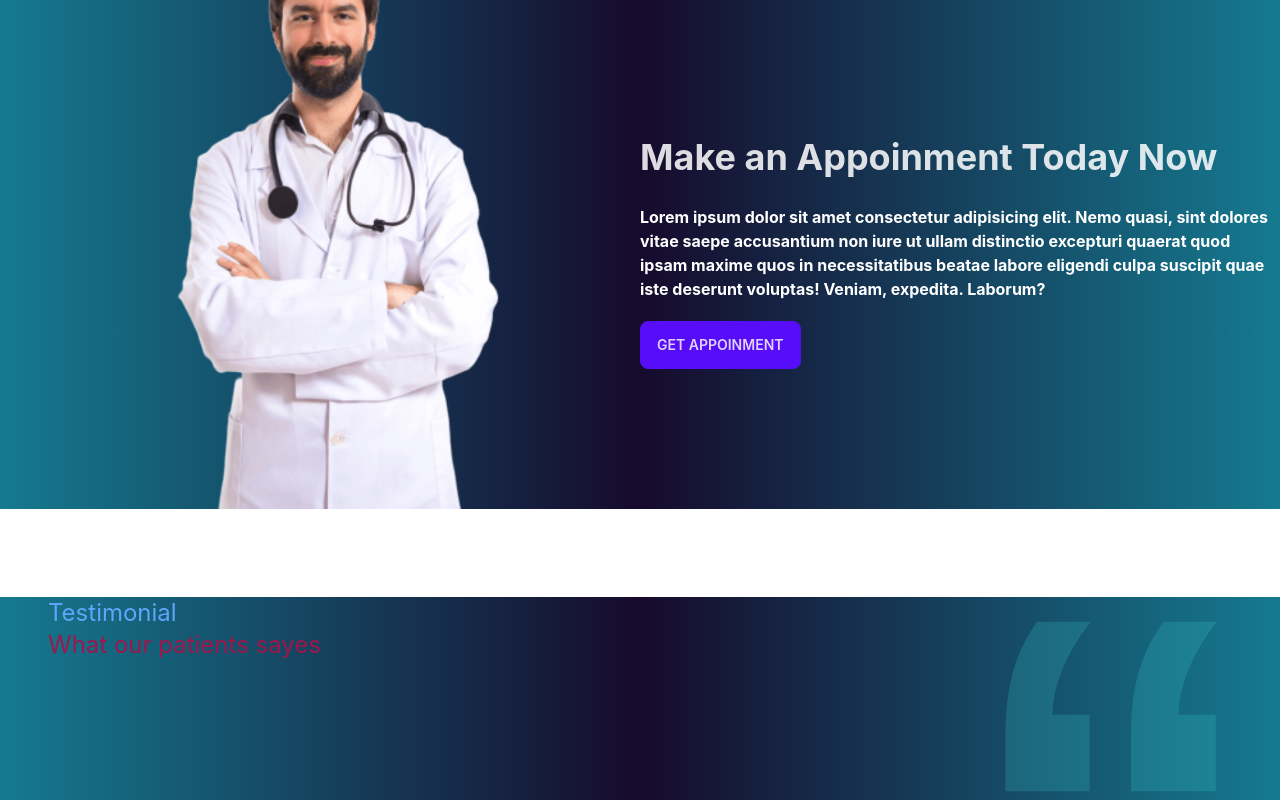
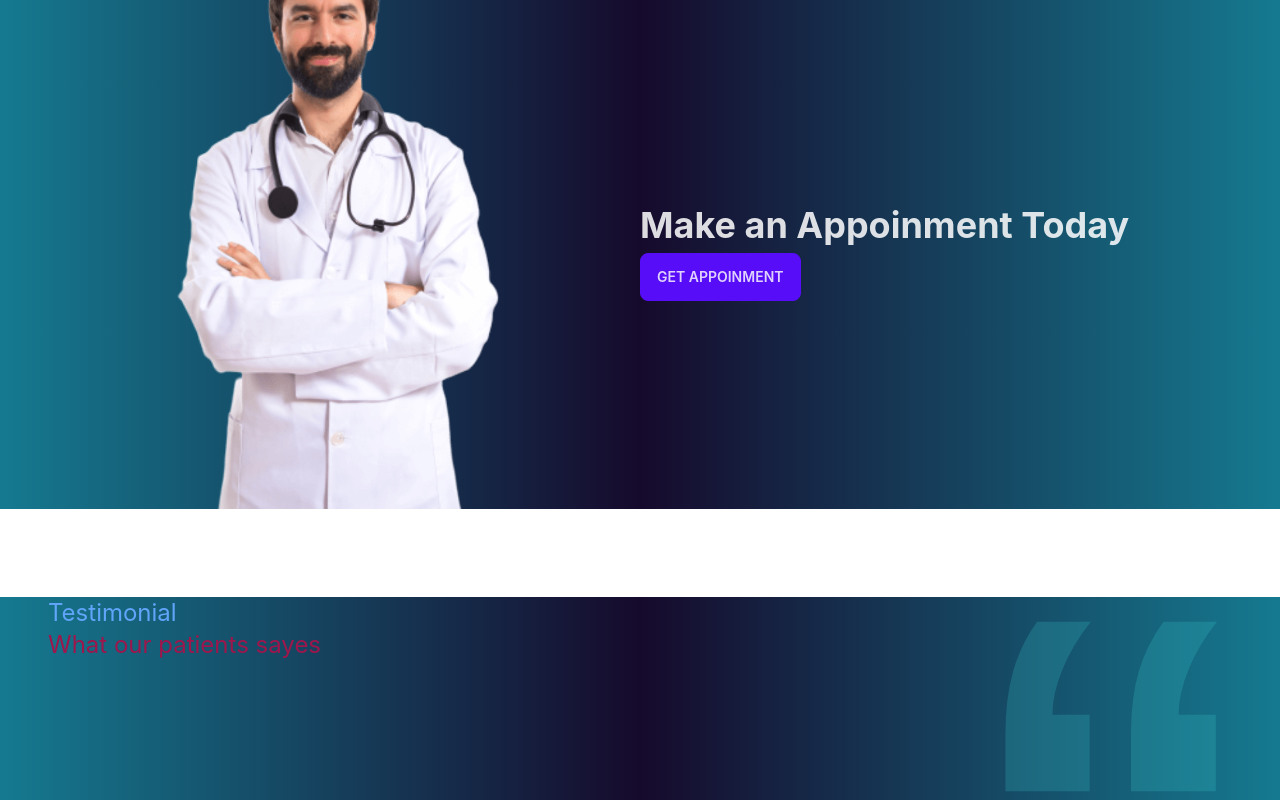
Before and after one commit to Sadnan-2019/tmc-client-side, a React (Create React App) app: page / in a window 1280 px wide. Shown: the part 2460-3260 px from the top of the page. Built offline with nearby package versions, Linux system fonts and the light colour scheme; no server answers.

Commit message:
locomotive

```diff
--- a/src/components/Home/Home.js
+++ b/src/components/Home/Home.js
@@ -21,7 +21,7 @@ const Home = () => {
       <Services></Services>
       <Makeappoinment></Makeappoinment>
       <Tstimoniel></Tstimoniel>
-      <ScrollSmoother></ScrollSmoother>
+      {/* <ScrollSmoother></ScrollSmoother> */}
       <Doctors></Doctors>
       {/* <Business></Business> */}
       {/* <New></New> */}
--- a/src/components/Home/Makeappoinment.js
+++ b/src/components/Home/Makeappoinment.js
@@ -3,14 +3,27 @@ import doctor from "../../assets/images/doctor.png";
 // import appoinment from "../../assets/images/appointment.png";
 import { motion } from 'framer-motion';
 const Makeappoinment = () => {
-  const texts = ['Make an Appoinment Today','Make an Appoinment Today Now']; // Add your desired texts here
+  const texts = ['Make an Appoinment Today','So Get Ready','Lorem ipsum dolor sit amet consectetur adipisicing elit. Nemo quasi    sint dolores vitae saepe']; // Add your desired texts here
   const [currentIndex, setCurrentIndex] = useState(0);
+
+
+  // const textsTwo = [
+
+  //   'Lorem ipsum dolor sit amet consectetur adipisicing elit. Nemo quasi    sint dolores vitae saepe accusantium non iure ut ullam distinctio  excepturi quaerat quod ipsam maxime quos in necessitatibus beatae labore eligendi culpa suscipit quae iste deserunt voluptas! Veniam expedita. Laborum'
+
+
+
+  // ]; // Add your desired texts here
+  // const [textIndex, setTextIndex] = useState(0);
 
 
   useEffect(() => {
     const intervalId = setInterval(() => {
       setCurrentIndex((prevIndex) => (prevIndex + 1) % texts.length);
     }, 2000);
+    // const twoTexts = setInterval(() => {
+    //   setTextIndex((prevIndex) => (prevIndex + 1) % texts.length);
+    // }, 2000);
 
     return () => clearInterval(intervalId);
   }, [currentIndex, texts.length]);
@@ -37,13 +50,19 @@ const Makeappoinment = () => {
       </motion.h1>
 
 
-          <h2 className="text-1xl py-5 text-white font-bold">
-            Lorem ipsum dolor sit amet consectetur adipisicing elit. Nemo quasi,
-            sint dolores vitae saepe accusantium non iure ut ullam distinctio
-            excepturi quaerat quod ipsam maxime quos in necessitatibus beatae
-            labore eligendi culpa suscipit quae iste deserunt voluptas! Veniam,
-            expedita. Laborum?
-          </h2>
+
+
+
+
+      {/* <motion.h1 className='text-1xl py-2 font-bold text-white'
+        key={textsTwo[textIndex]}
+        initial={{ opacity: 0, scale: 1 }}
+        animate={{ opacity: 1, scale: 1 }}
+        transition={{ duration: 1 }}
+      >
+        {textsTwo[textIndex]}
+      </motion.h1>
+          */}
 
           <div className="card-actions">
       <button className="btn btn-primary">Get Appoinment </button>
```
